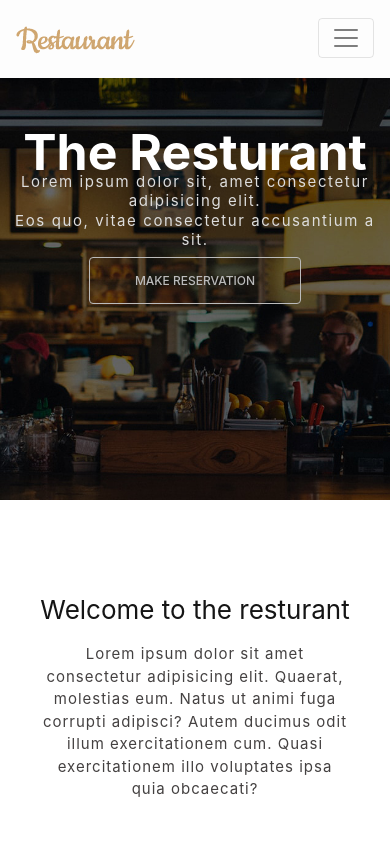
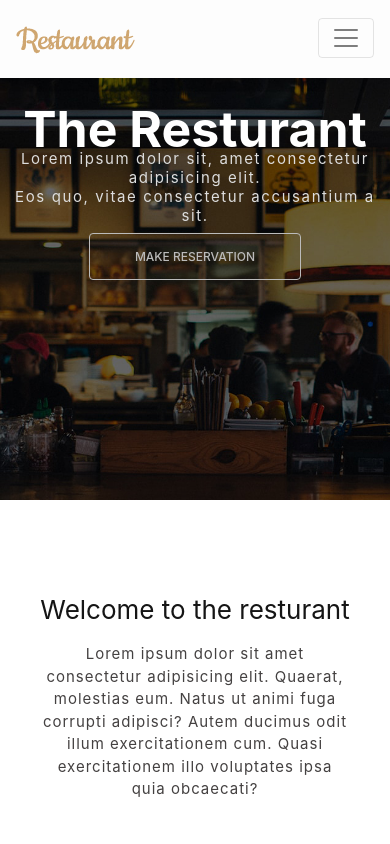
Before and after one commit to Ahmad-waris/SinglePageTemplate, a plain HTML site: page index.html in a window 390 px wide. Shown: the top 844 px of the page. Drawn offline with nearby package versions, Linux system fonts and the light colour scheme.

Commit message:
Add files via upload

```diff
--- a/style.css
+++ b/style.css
@@ -364,6 +364,9 @@ footer p {
 
 /*Extra Small Screen */
 @media(max-width:576px) {
+    .hero_heading {
+        margin-top: 10%;
+    }
     .about_head {
         margin: -16% 0;
         text-align: center;
```
